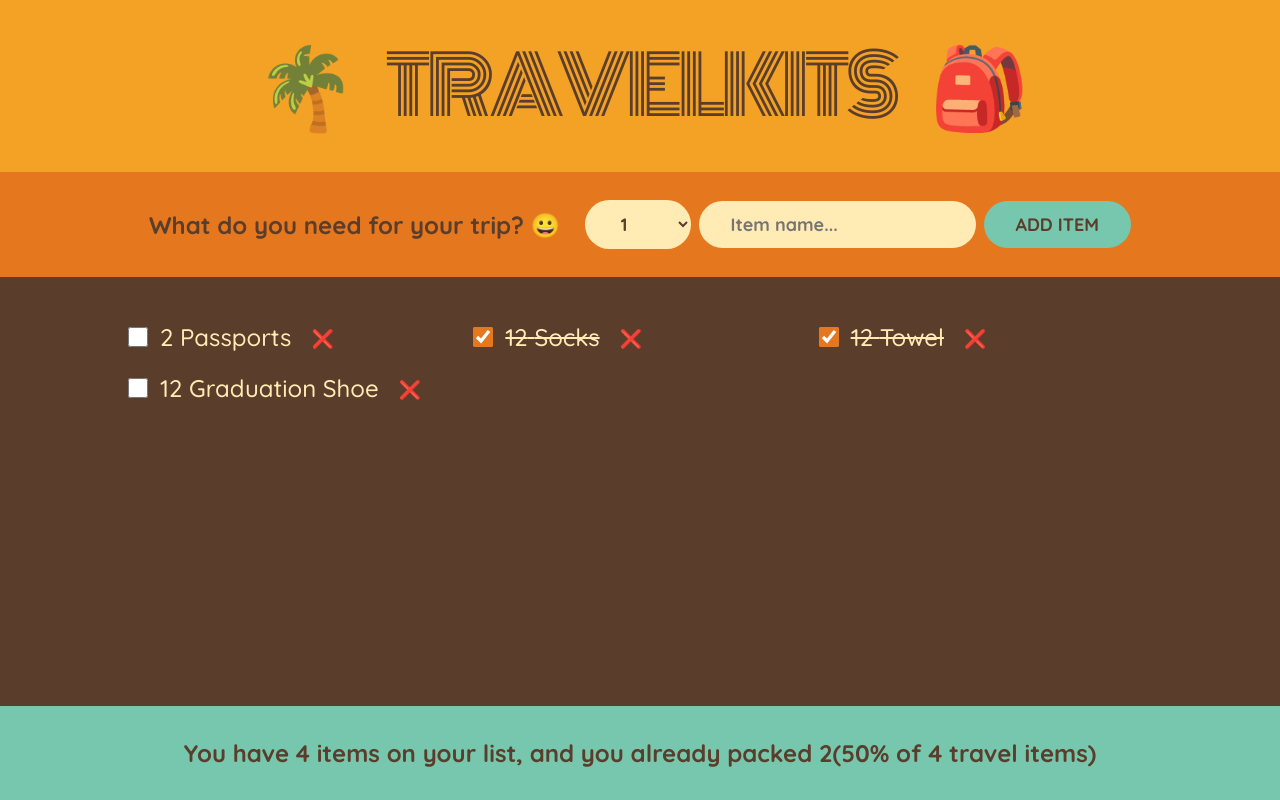
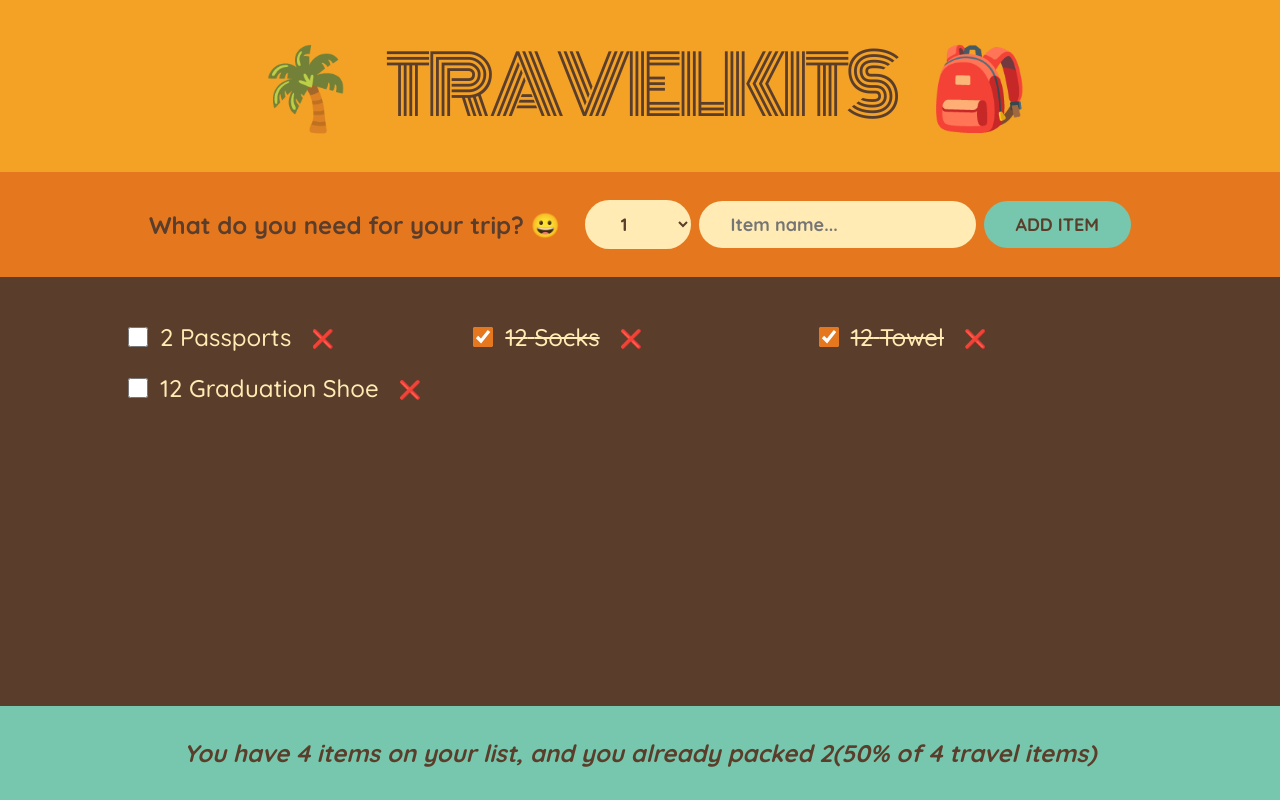
Before and after one commit to AmaduKamara/travelkits, a React (Create React App) app: page / in a window 1280 px wide. Built offline with nearby package versions, Linux system fonts and the light colour scheme.

Commit message:
Update Stats.jsx

```diff
--- a/src/components/Stats.jsx
+++ b/src/components/Stats.jsx
@@ -1,16 +1,26 @@
 import React from "react";
 
 const Stats = ({ items }) => {
-  const itemsStats =
-    (100 / items.length) * items.filter((item) => item.packed === true).length;
-  console.log(itemsStats);
+  if (items.length === 0)
+    return (
+      <footer className="stats">
+        <em>Start adding some items to your packing list 🚀</em>
+      </footer>
+    );
+
+  const itemsCount = items.length;
+  const itemsPacked = items.filter((item) => item.packed).length;
+  const percentages = Math.round((itemsPacked / itemsCount) * 100);
+  // const itemsStats = (100 / items.length) * itemsPacked.length; // itemsStats.toFixed(0)
+
   return (
     <footer className="stats">
-      <p>
-        You have {items.length} items on your list, and you already packed{" "}
-        {items.filter((item) => item.packed === true).length}(
-        {itemsStats.toFixed(0)}% of {items.length} travel items)
-      </p>
+      <em>
+        {percentages === 100
+          ? "You are all set! Ready to go ✈️"
+          : `You have ${itemsCount} items on your list, and you already packed
+        ${itemsPacked}(${percentages}% of ${itemsCount} travel items)`}
+      </em>
     </footer>
   );
 };
```
